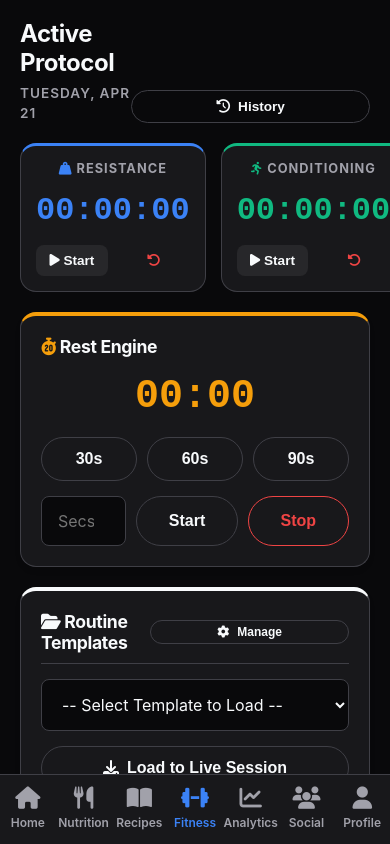
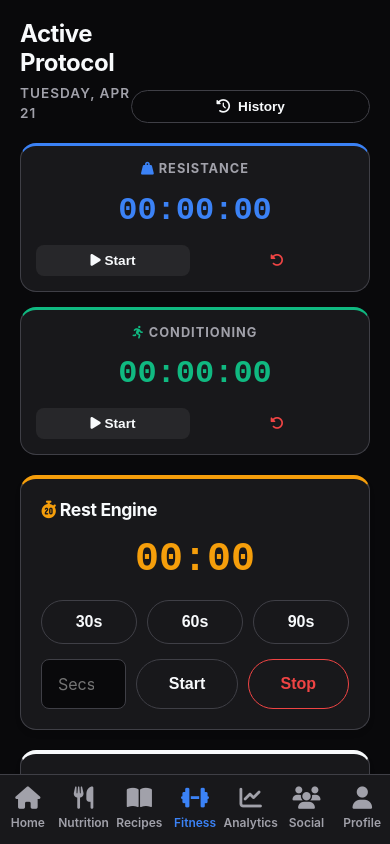
Before and after one commit to 3PixelPacket3/BodyPro, a plain HTML site: page fitness.html in a window 390 px wide. Drawn offline with Linux system fonts and the light colour scheme; no server answers.

Commit message:
Update fitness.html

```diff
--- a/fitness.html
+++ b/fitness.html
@@ -7,13 +7,20 @@
   <link rel="stylesheet" href="style.css">
   <link rel="stylesheet" href="https://cdnjs.cloudflare.com/ajax/libs/font-awesome/6.4.0/css/all.min.css">
 
-  <style>
+<style>
     /* Fitness Specific Styles */
     .timer-dashboard {
       display: grid;
       grid-template-columns: 1fr 1fr;
       gap: 15px;
       margin-bottom: 20px;
+    }
+
+    /* NEW Mobile Grid Logic: Stacks timers vertically on smaller screens */
+    @media (max-width: 600px) {
+      .timer-dashboard {
+        grid-template-columns: 1fr;
+      }
     }
 
     .timer-card {
@@ -194,8 +201,7 @@
       justify-content: space-between;
       align-items: center;
     }
-
-  </style>
+</style>
 </head>
 <body>
 
```
